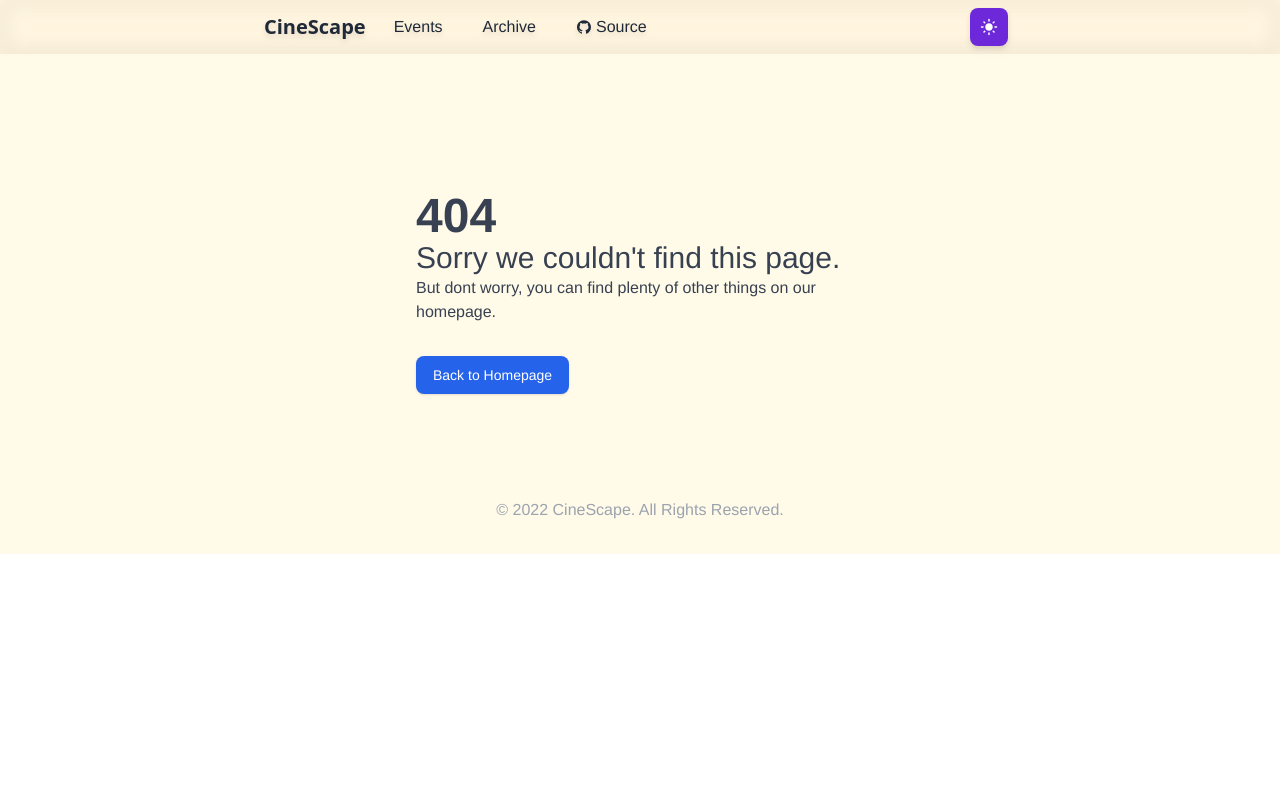
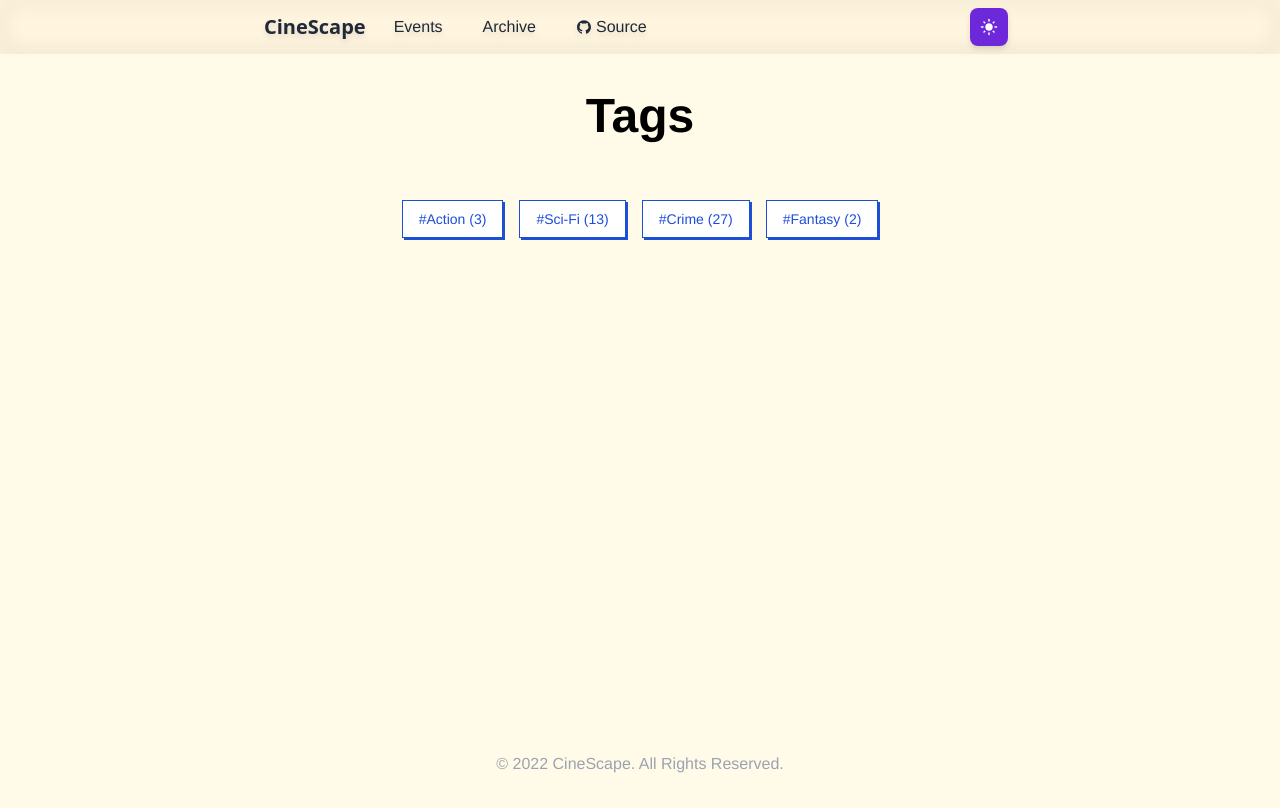
Before and after one commit to SudhansuuRanjan/CineScape, a Next.js app in the folder client/: page /tags in a window 1280 px wide. Before the commit this address had no page. Built offline with nearby package versions, Linux system fonts and the light colour scheme; what tailwindcss-filters would draw is missing.

Commit message:
added tags section

```diff
--- a/client/components/Footer.js
+++ b/client/components/Footer.js
@@ -2,7 +2,7 @@ const Footer = () => {
   const date = new Date;
   const year = date.getFullYear();
   return (
-    <div className="m-[auto] text-center p-8 text-gray-400 font-light">
+    <div className="m-[auto] text-center p-8 text-gray-400 font-light ">
         <p>
             © {year} CineScape. All Rights Reserved.
         </p>
--- /dev/null
+++ b/client/pages/tags.js
@@ -0,0 +1,23 @@
+import React from 'react'
+
+const Button = ({ tag, number }) => {
+    return (
+        <div class="not-prose"><a class="no-underline relative inline-block text-sm font-medium text-blue-700 group" href="/tags/javascript"><span class="absolute inset-0 transition-transform translate-x-0.5 translate-y-0.5 bg-blue-700 group-hover:translate-y-0 group-hover:translate-x-0"></span><span class="relative block px-4 py-2 bg-white border border-current">#{tag} ({number})</span></a></div>
+    )
+}
+
+const tags = () => {
+    return (
+        <div className='h-[80vh]'>
+                <h1 className='font-extrabold text-center text-[3rem]'>Tags</h1>
+                <div className='flex justify-center gap-4 flex-wrap py-[3rem]'>
+                    <Button tag="Action" number="3" />
+                    <Button tag="Sci-Fi" number="13" />
+                    <Button tag="Crime" number="27" />
+                    <Button tag="Fantasy" number="2" />
+                </div>
+        </div>
+    )
+}
+
+export default tags
```
Also changed, not shown: client/components/Nav.js (+6 -6 lines).
